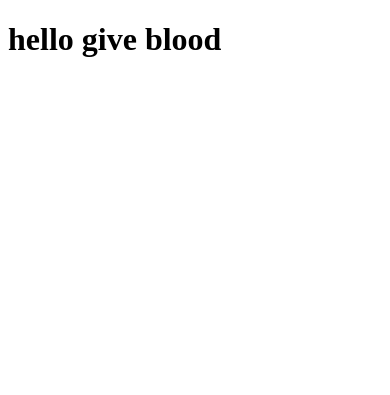
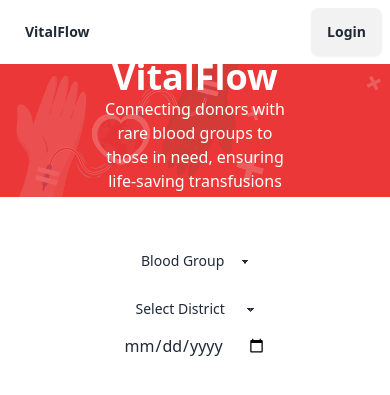
Before and after one commit to OdinPie/vitalflow-blood-bank, a PHP site: page / in a window 390 px wide. Shown: the top 395 px of the page. Run offline with PHP 8.4, Linux system fonts and the light colour scheme; some libraries are stand-ins or nearby versions.

Commit message:
added banner

```diff
--- a/index.php
+++ b/index.php
@@ -6,9 +6,108 @@
     <title>VitalFlow🩸</title>
     <meta name='viewport' content='width=device-width, initial-scale=1'>
     <link rel='stylesheet' type='text/css' media='screen' href='style/style.css'>
+    <script src="https://ajax.googleapis.com/ajax/libs/jquery/3.7.1/jquery.min.js"></script>
     <script src='js/main.js'></script>
 </head>
 <body>
-    <h1>hello give blood</h1>
+    <div id="nav-placeholder">
+    </div>
+    <div class="banner bg-[#eb3738] relative">
+    <img class="opacity-20" src="assets/hands.png" alt="">
+    <div class="content text-center absolute top-1/4 -translate-y-10 left-1/2 -translate-x-1/2">
+        <h1 class="text-4xl font-bold text-white">VitalFlow</h1>
+        <p class='text-white'>Connecting donors with rare blood groups to those in need, ensuring life-saving transfusions with ease.</p>
+        <form action="">
+            <div class="group-select my-5">
+            <select class="select max-w-xs" name="group" id="">
+                <option disabled selected value="">Blood Group</option>
+                <option value="">AB-</option>
+                <option value="">B-</option>
+                <option value="">AB+</option>
+                <option value="">A+</option>
+                <option value="">O-</option>
+                <option value="">B-</option>
+                <option value="">A-</option>
+                <option value="">O+</option>
+            </select>
+            <select class="select max-w-xs" name="district" id="">
+                <option disabled selected value="">Select District</option>
+                <option value="Barishal">Barishal</option>
+                <option value="Barguna">Barguna</option>
+                <option value="Bhola">Bhola</option>
+                <option value="Jhalokati">Jhalokati</option>
+                <option value="Patuakhali">Patuakhali</option>
+                <option value="Pirojpur">Pirojpur</option>
+                <option value="Chittagong">Chittagong</option>
+                <option value="Brahmanbaria">Brahmanbaria</option>
+                <option value="Chandpur">Chandpur</option>
+                <option value="Chittagong">Chittagong</option>
+                <option value="Comilla">Comilla</option>
+                <option value="Cox">Cox</option>
+                <option value="Feni">Feni</option>
+                <option value="Khagrachhari">Khagrachhari</option>
+                <option value="Lakshmipur">Lakshmipur</option>
+                <option value="Noakhali">Noakhali</option>
+                <option value="Rangamati">Rangamati</option>
+                <option value="Dhaka">Dhaka</option>
+                <option value="Faridpur">Faridpur</option>
+                <option value="Gazipur">Gazipur</option>
+                <option value="Gopalganj">Gopalganj</option>
+                <option value="Kishoreganj">Kishoreganj</option>
+                <option value="Madaripur">Madaripur</option>
+                <option value="Manikganj">Manikganj</option>
+                <option value="Munshiganj">Munshiganj</option>
+                <option value="Narayanganj">Narayanganj</option>
+                <option value="Narsingdi">Narsingdi</option>
+                <option value="Rajbari">Rajbari</option>
+                <option value="Shariatpur">Shariatpur</option>
+                <option value="Tangail">Tangail</option>
+                <option value="Khulna">Khulna</option>
+                <option value="Chuadanga">Chuadanga</option>
+                <option value="Jashore">Jashore</option>
+                <option value="Jhenaidah">Jhenaidah</option>
+                <option value="Khulna">Khulna</option>
+                <option value="Kushtia">Kushtia</option>
+                <option value="Magura">Magura</option>
+                <option value="Meherpur">Meherpur</option>
+                <option value="Narail">Narail</option>
+                <option value="Satkhira">Satkhira</option>
+                <option value="Mymensingh">Mymensingh</option>
+                <option value="Mymensingh">Mymensingh</option>
+                <option value="Netrokona">Netrokona</option>
+                <option value="Sherpur">Sherpur</option>
+                <option value="Rajshahi">Rajshahi</option>
+                <option value="Joypurhat">Joypurhat</option>
+                <option value="Naogaon">Naogaon</option>
+                <option value="Natore">Natore</option>
+                <option value="Chapai">Chapai</option>
+                <option value="Pabna">Pabna</option>
+                <option value="Rajshahi">Rajshahi</option>
+                <option value="Sirajganj">Sirajganj</option>
+                <option value="Rangpur">Rangpur</option>
+                <option value="Gaibandha">Gaibandha</option>
+                <option value="Kurigram">Kurigram</option>
+                <option value="Lalmonirhat">Lalmonirhat</option>
+                <option value="Nilphamari">Nilphamari</option>
+                <option value="Panchagarh">Panchagarh</option>
+                <option value="Rangpur">Rangpur</option>
+                <option value="Thakurgaon">Thakurgaon</option>
+                <option value="Sylhet">Sylhet</option>
+                <option value="Moulvibazar">Moulvibazar</option>
+                <option value="Sunamganj">Sunamganj</option>
+                <option value="Sylhet">Sylhet</option>
+            </select>
+            <input type="date" name="date" id="">
+            </div>
+        </form>
+    </div>
+    </div>
+    <script>
+        $(function(){
+        $("#nav-placeholder").load("shared/nav.html");
+        });
+</script>
+
+
 </body>
 </html>
--- /dev/null
+++ b/shared/nav.html
@@ -0,0 +1,40 @@
+<!DOCTYPE html>
+<html>
+<head>
+    <meta charset='utf-8'>
+    <meta http-equiv='X-UA-Compatible' content='IE=edge'>
+    <title></title>
+    <meta name='viewport' content='width=device-width, initial-scale=1'>
+    <link rel='stylesheet' type='text/css' media='screen' href='main.css'>
+    <link href="https://cdn.jsdelivr.net/npm/daisyui@4.10.2/dist/full.min.css" rel="stylesheet" type="text/css" />
+    <script src="https://cdn.tailwindcss.com"></script>
+    <script src='main.js'></script>
+</head>
+<body>
+    <div class="navbar bg-white">
+        <div class="navbar-start">
+          <a class="btn btn-ghost text-xl">VitalFlow</a>
+        </div>
+        <div class="navbar-center hidden lg:flex">
+          <ul class="menu menu-horizontal px-1">
+            <li><a>Home</a></li>
+            <li>
+              <details>
+                <summary>Donation</summary>
+                <ul class="p-2">
+                  <li><a>Donate Blood</a></li>
+                  <li><a>Receive Blood</a></li>
+                  <li><a>Post Blood Request</a></li>
+                </ul>
+              </details>
+            </li>
+            <li><a>Educational</a></li>
+            <li><a>Blood Drives</a></li>
+          </ul>
+        </div>
+        <div class="navbar-end">
+          <a class="btn bg-[#ef5f60] hover:bg-[#a72728] border-none">Login</a>
+        </div>
+      </div>
+</body>
+</html>
```
Also changed, not shown: tailwind.config.js (added, +8 -0 lines), assets/hands.png (added).
